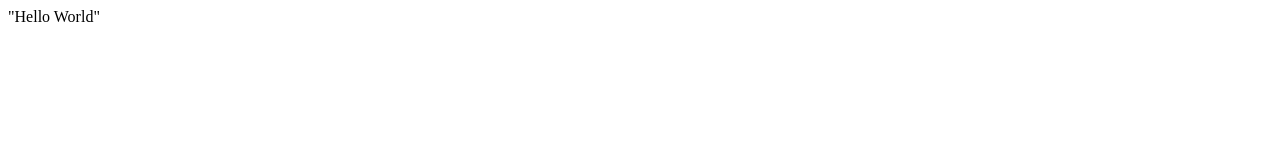
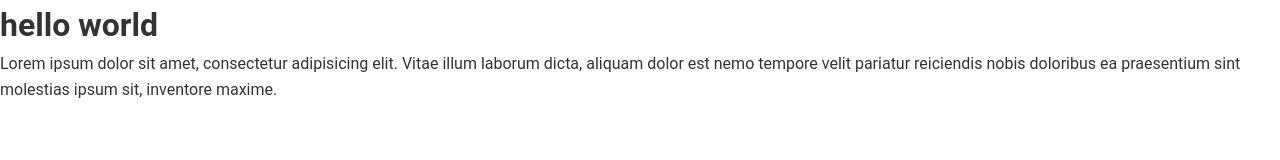
Before and after one commit to Ayeetu/Ayeetu.github.io, a plain HTML site: page index.html in a window 1280 px wide. Drawn offline with Linux system fonts and the light colour scheme.

Commit message:
Intial Commit

```diff
--- /dev/null
+++ b/css/style.scss
@@ -0,0 +1,9 @@
+* {
+	margin: 0;
+	padding: 0;
+}
+
+body {
+	font:100%/1.6 Roboto,sans-serif;
+	color:#333;
+}
--- a/index.html
+++ b/index.html
@@ -1 +1,11 @@
-"Hello World"
+<html>
+<head>
+	<meta charset="UTF-8">
+	<title>Document</title>
+	<link rel="stylesheet" href="css/style.css">
+</head>
+<body>
+	<h1>hello world</h1>
+	<p>Lorem ipsum dolor sit amet, consectetur adipisicing elit. Vitae illum laborum dicta, aliquam dolor est nemo tempore velit pariatur reiciendis nobis doloribus ea praesentium sint molestias ipsum sit, inventore maxime.</p>
+</body>
+</html>
```
Also changed, not shown: css/style.css (added), 1 other file.
